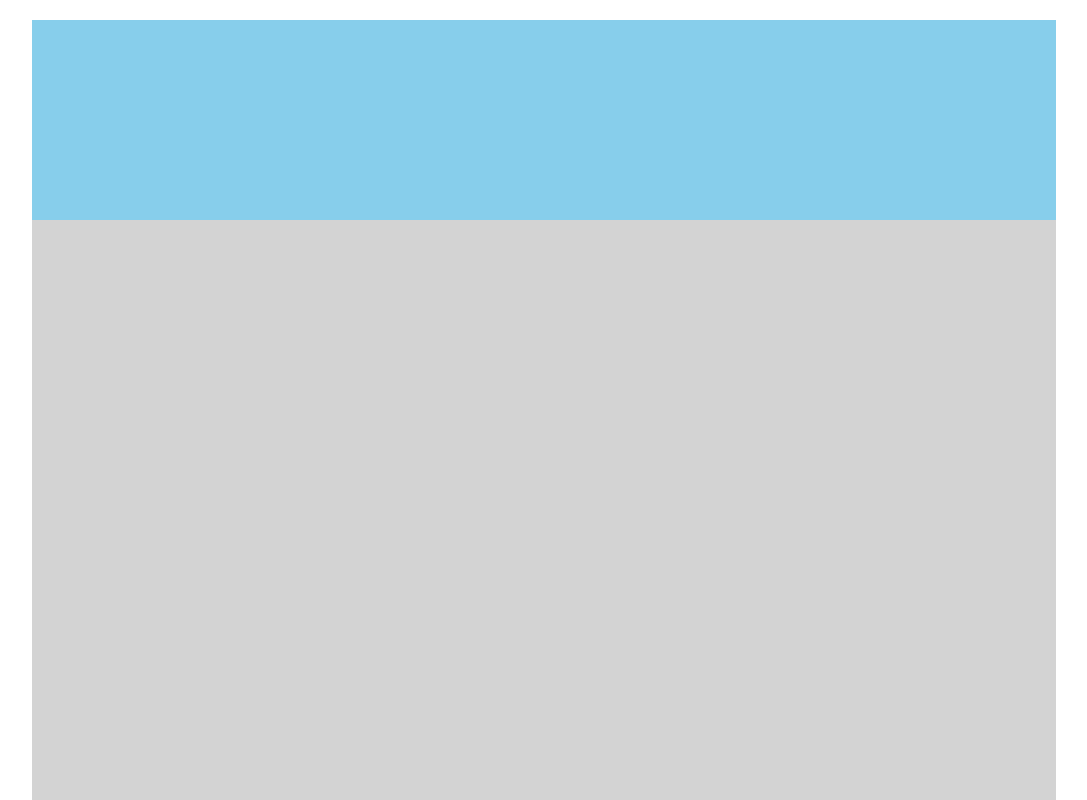
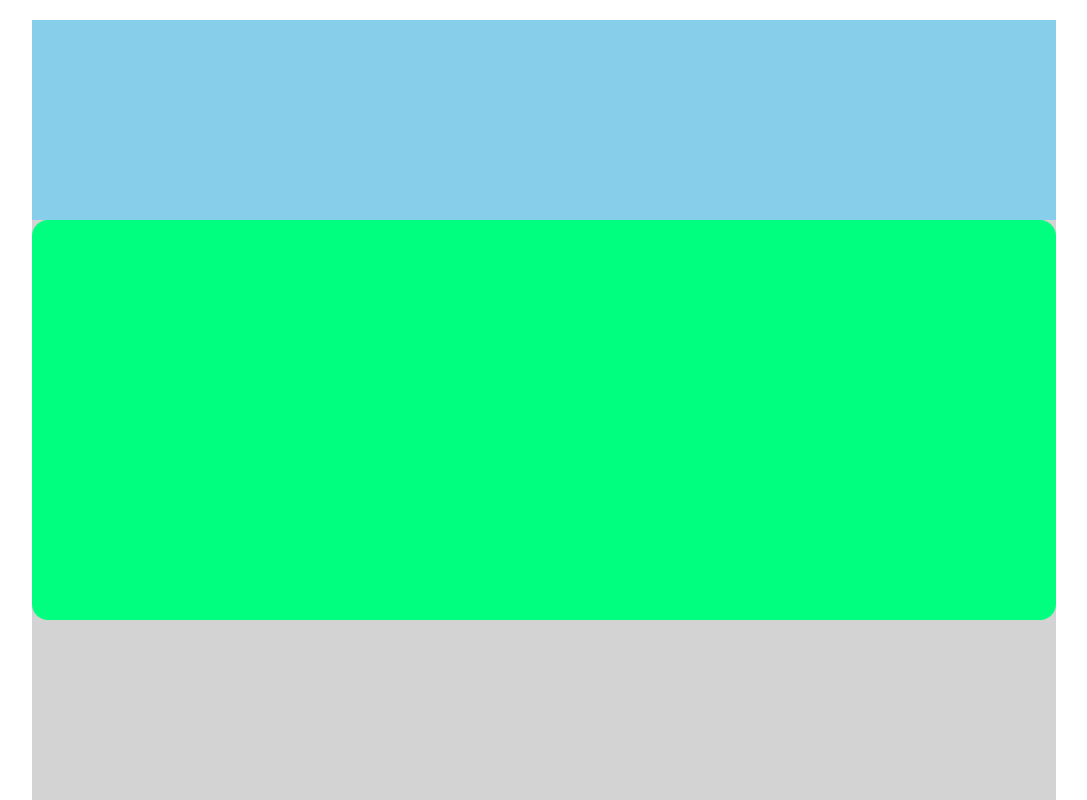
Before and after one commit to AlessandroMarinuzzi/htmlcss-struttura-wp, a plain HTML site: page index.html in a window 1280 px wide. Shown: the top 800 px of the page, without its empty margins (96-1183 px from the left). Drawn offline with Linux system fonts and the light colour scheme.

Commit message:
Add Main Banner

```diff
--- a/index.html
+++ b/index.html
@@ -17,8 +17,15 @@
         </header>
         <!-- /Site Header -->
 
+        <!-- Site Main -->
+        <main>
+            <div class="main_banner">
+                <h2></h2>
+                <h5></h5>
+            </div>
+        </main>
+        <!-- /Site Main -->
 
-        <main></main>
     </div>
 </body>
 </html>
--- a/style.css
+++ b/style.css
@@ -7,7 +7,7 @@
 .site_container{
     background-color: lightgrey;
     width: 80%;
-    height: 800px;
+    height: 1000px;
     margin: 20px auto;
 }
 
@@ -15,3 +15,10 @@ header{
     height: 200px;
     background-color: skyblue;
 }
+
+.main_banner{
+    width: 100%;
+    height: 400px;
+    background-color:springgreen ;
+    border-radius: 1rem;
+}
```
